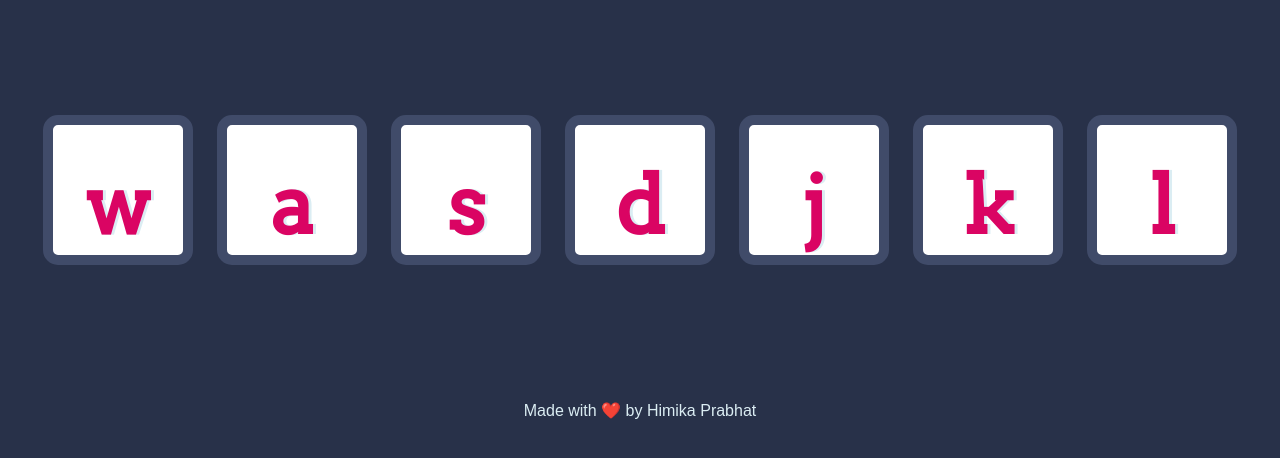
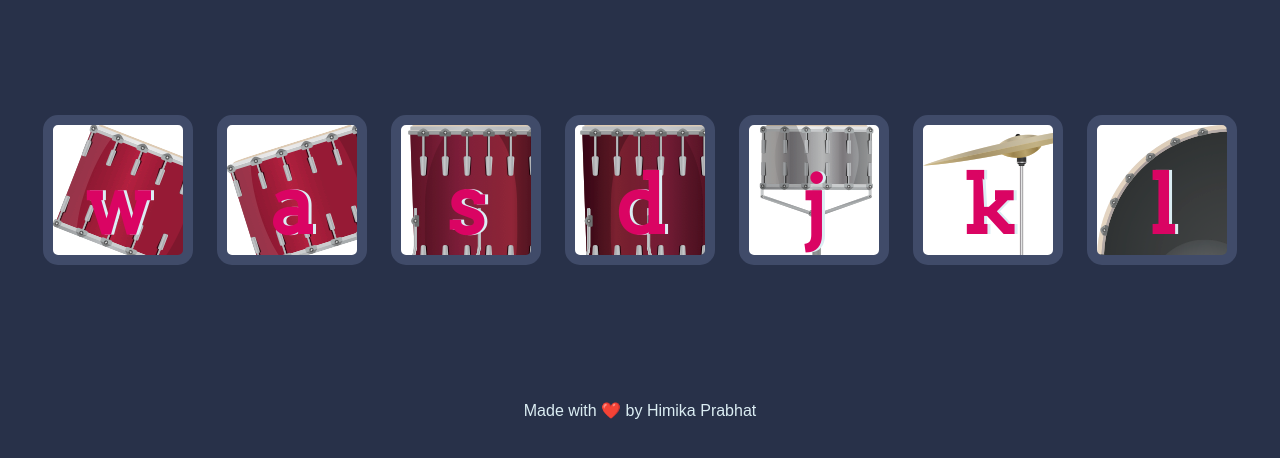
Before and after one commit to HimikaP/Drum-Kit, a plain HTML site: page index.html in a window 1280 px wide. Shown: the part 174-632 px from the top of the page. Drawn offline with Linux system fonts and the light colour scheme.

Commit message:
just another commit

```diff
--- a/index.js
+++ b/index.js
@@ -1,8 +1,16 @@
-// var i=1
-// while(i<document.querySelectorAll(".drum").length){
-//     document.querySelectorAll("button")[i].addEventListener("click", function (){
-//         alert("Oh ! I got clicked");
-//     });
+var i=1
+while(i<document.querySelectorAll(".drum").length){
+    document.querySelectorAll("button")[i].addEventListener("click", function (){
+        // this.style.color = 'white';
 
-//     i++;
-// }
+
+    });
+
+
+
+    i++;
+}
+
+// To add sounds
+// var sound = new Audio("./sounds/tom-1.mp3");
+//         sound.play()
--- a/styles.css
+++ b/styles.css
@@ -17,31 +17,34 @@ footer {
 }
 
 .w {
-
+  background-image: url("./images/tom1.png")
 }
 
 .a {
+  background-image: url("./images/tom2.png")
 
 }
 
 .s {
+  background-image: url("./images/tom3.png")
 
 }
 
 .d {
+  background-image: url("./images/tom4.png")
 
 }
 
 .j {
-
+  background-image: url("./images/snare.png");
 }
 
 .k {
-
+ background-image: url("./images/crash.png");
 }
 
 .l {
-
+  background-image: url("./images/kick.png")
 }
 
 .set {
```
